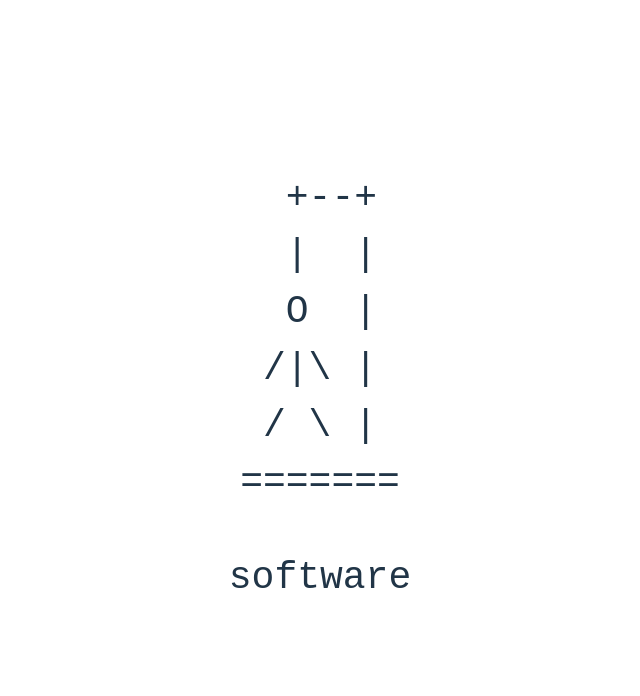
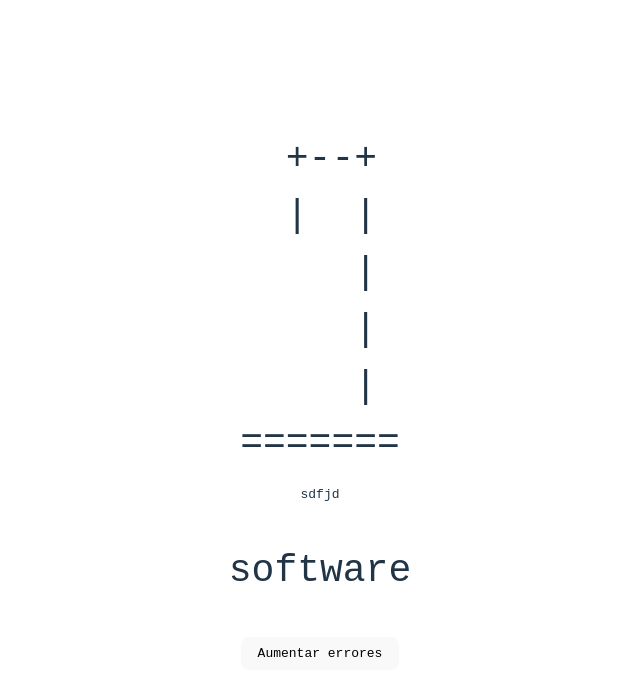
Before and after one commit to alex191099/ahorcado, a React (Vite) app: page / in a window 1280 px wide. Shown: the top 696 px of the page, without its empty margins (320-960 px from the left). Built offline with nearby package versions, Linux system fonts and the light colour scheme.

Commit message:
commit 11 feb 14:00

```diff
--- a/src/App.jsx
+++ b/src/App.jsx
@@ -1,20 +1,48 @@
+import { useEffect, useState } from 'react'
 import './App.css'
 import { Dibujoscolgao } from './dibujos/dibujoscolgao'
 import { palabras } from './palabras/palabras'
+import { PalabraOculta } from './palabras/palabraoculta';
 function App() {
 
   /* Errores */
+  const [errores, setErrores] = useState(0);
 
+  const aumentarerrores = () => {
+    setErrores(errores+1)
+  }
+  /* Fallos */
+  const [fallos, setfallos] = useState([])
+
+  /* Aciertos */
+  const [aciertos, setaciertos] = useState([])
   /* Palabras */
   const palabrasecreta = palabras[Math.floor(Math.random() * palabras.length)]
+
+  useEffect (() => {
+    const teclapresionada = (event) => {
+      const letra = event.key.toLowerCase()
+
+      if(/^[a-z]$/.test(letra)){
+
+      }
+    }
+    window.addEventListener("keydown", teclapresionada)
+    return () => window.removeEventListener("keydown", teclapresionada)
+  }, [])
+
   return (
     <>
         <pre>
-          <Dibujoscolgao errores={"6"}></Dibujoscolgao>
+          <Dibujoscolgao errores={errores}></Dibujoscolgao>
+          <PalabraOculta></PalabraOculta>
           <p className='dibujoscolgao'>{palabrasecreta}</p>
+          <button onClick={aumentarerrores}>Aumentar errores</button>
         </pre>
     </>
   )
 }
 
+
+
 export default App
--- /dev/null
+++ b/src/palabras/palabraoculta.jsx
@@ -0,0 +1,12 @@
+export const PalabraOculta = () => {
+
+
+    return (
+        <>
+        <p>
+            sdfjd
+        </p>
+        </>
+    )
+
+}
```
Also changed, not shown: src/dibujos/dibujoscolgao.jsx (+8 -0 lines).
